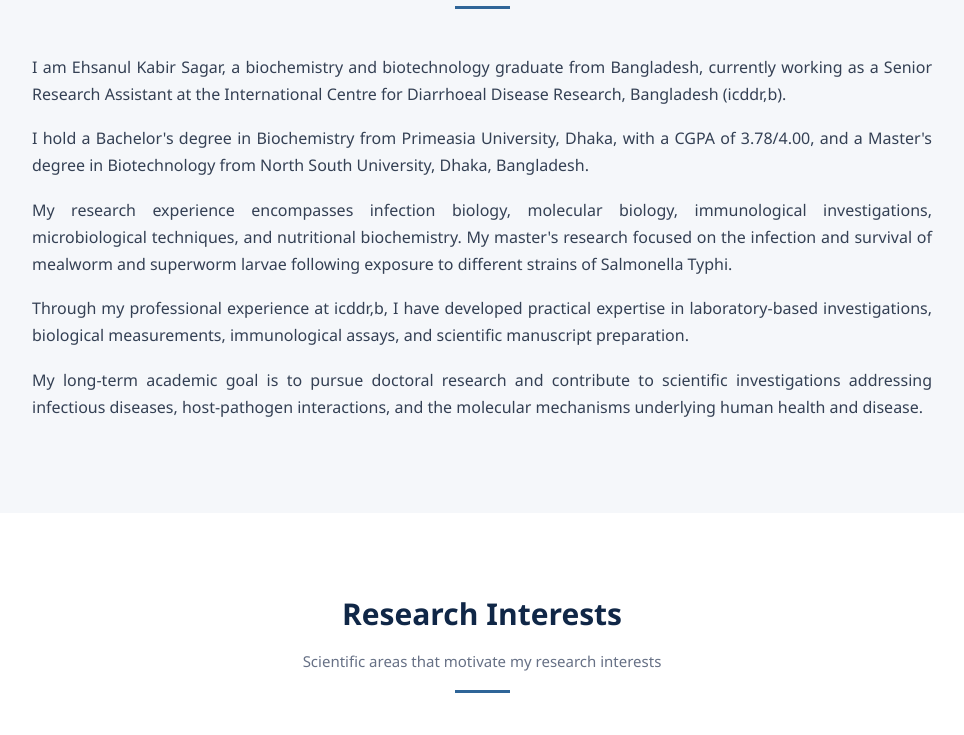
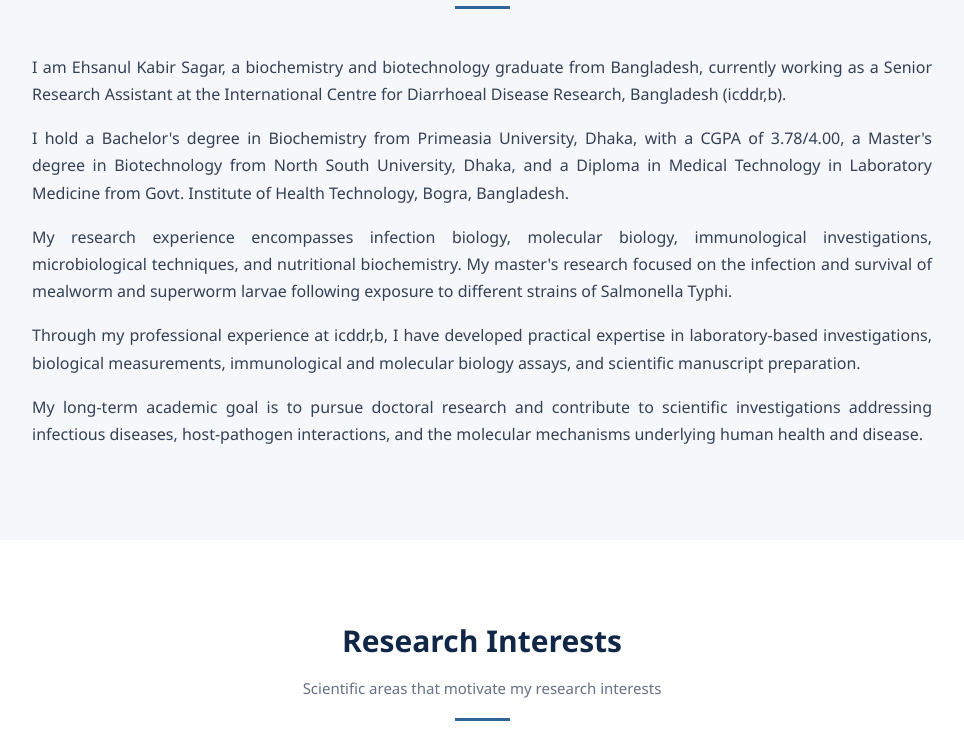
Before and after one commit to ehsanulkabirsagar/biochemist, a plain HTML site: page index.html in a window 1280 px wide. Shown: the part 800-1535 px from the top of the page, without its empty margins (158-1122 px from the left). Drawn offline with Linux system fonts and the light colour scheme.

Commit message:
Update index.html

```diff
--- a/index.html
+++ b/index.html
@@ -705,8 +705,8 @@
             <p>
                 I hold a Bachelor's degree in Biochemistry from
                 Primeasia University, Dhaka, with a CGPA of
-                3.78/4.00, and a Master's degree in Biotechnology
-                from North South University, Dhaka, Bangladesh.
+                3.78/4.00, a Master's degree in Biotechnology
+                from North South University, Dhaka, and a Diploma in Medical Technology in Laboratory Medicine from Govt. Institute of Health Technology, Bogra, Bangladesh.
             </p>
 
             <p>
@@ -723,7 +723,7 @@
                 Through my professional experience at icddr,b,
                 I have developed practical expertise in
                 laboratory-based investigations, biological
-                measurements, immunological assays, and
+                measurements, immunological and molecular biology assays, and
                 scientific manuscript preparation.
             </p>
 
@@ -926,7 +926,7 @@
                     CGPA: 3.78/4.00
                 </p>
 
-                <div class="education-grid">
+                </div>
 
             <div class="education-card">
 
```
